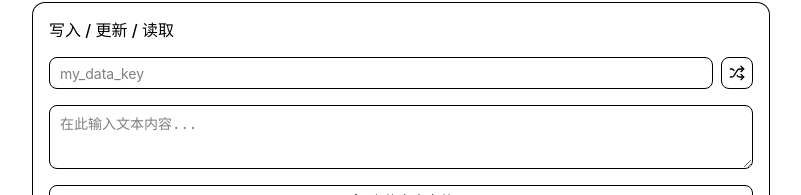
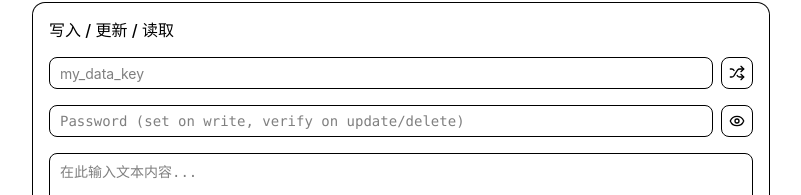
Before and after one commit to sixiang-world/textdb-edgeone, a React (Vite) app: page / in a window 1280 px wide. Shown: the part 186-381 px from the top of the page, without its empty margins (239-1040 px from the left). Built offline with nearby package versions, Linux system fonts and the light colour scheme; no server answers.

Commit message:
feat: add password UI to WriteCard

```diff
--- a/src/components/WriteCard.tsx
+++ b/src/components/WriteCard.tsx
@@ -13,6 +13,8 @@ import {
   ChevronUp,
   Copy,
   ExternalLink,
+  Eye,
+  EyeOff,
   Loader2,
   Lock,
   Search,
@@ -92,6 +94,10 @@ export function WriteCard({ onStatsRefresh }: { onStatsRefresh?: () => void }) {
   const [renderUrl, setRenderUrl] = useState("");    // /p/{key} HTML 渲染链接（仅 HTML）
   const [jsUrl, setJsUrl] = useState("");            // /js/{key} JS 链接（仅 JS 内容）
   const [readOnly, setReadOnly] = useState(false);   // 读取后锁定编辑
+  const [password, setPassword] = useState("");
+  const [newPassword, setNewPassword] = useState("");
+  const [showPassword, setShowPassword] = useState(false);
+  const [showPwdOptions, setShowPwdOptions] = useState(false);
 
   function genKey() {
     const c = "abcdefghijklmnopqrstuvwxyz0123456789";
@@ -133,7 +139,9 @@ export function WriteCard({ onStatsRefresh }: { onStatsRefresh?: () => void }) {
     setRenderUrl("");
     setJsUrl("");
     try {
-      const d = await writeData(key, value);
+      const pwd = password || undefined;
+      const npwd = showPwdOptions ? (newPassword !== undefined ? newPassword : undefined) : undefined;
+      const d = await writeData(key, value, pwd, npwd);
       setResult(JSON.stringify(d, null, 2));
       if (d.status === 1) {
         setSourceUrl(`${BASE}/${key}`);
@@ -161,7 +169,7 @@ export function WriteCard({ onStatsRefresh }: { onStatsRefresh?: () => void }) {
     setRenderUrl("");
     setJsUrl("");
     try {
-      const d = await deleteData(key);
+      const d = await deleteData(key, password || undefined);
       setResult(JSON.stringify(d, null, 2));
       if (d.status === 1) {
         toast.success("已删除");
@@ -229,6 +237,51 @@ export function WriteCard({ onStatsRefresh }: { onStatsRefresh?: () => void }) {
           <Button variant="outline" size="icon" onClick={genKey}>
             <Shuffle />
           </Button>
+        </div>
+        {/* Password input — always visible */}
+        <div className="flex flex-col gap-2">
+          <div className="flex gap-2 items-center">
+            <Input
+              type={showPassword ? "text" : "password"}
+              placeholder="Password (set on write, verify on update/delete)"
+              value={password}
+              onChange={(e) => setPassword(e.target.value)}
+              className="font-mono"
+            />
+            <Button
+              variant="ghost"
+              size="icon"
+              onClick={() => setShowPassword(!showPassword)}
+              tabIndex={-1}
+              type="button"
+            >
+              {showPassword ? <EyeOff className="size-4" /> : <Eye className="size-4" />}
+            </Button>
+          </div>
+          {password && (
+            <div className="flex items-center gap-2">
+              <Button
+                variant="link"
+                size="sm"
+                onClick={() => setShowPwdOptions(!showPwdOptions)}
+                className="h-auto p-0 text-xs text-muted-foreground"
+                type="button"
+              >
+                {showPwdOptions ? "▼" : "▶"} Change / remove password
+              </Button>
+            </div>
+          )}
+          {showPwdOptions && (
+            <div className="flex flex-col gap-2 pl-2 border-l-2 border-muted">
+              <Input
+                type="password"
+                placeholder="New password (leave empty to remove protection)"
+                value={newPassword}
+                onChange={(e) => setNewPassword(e.target.value)}
+                className="font-mono text-sm"
+              />
+            </div>
+          )}
         </div>
         {(() => {
           const preview = getCollapsedPreview(value);
```
